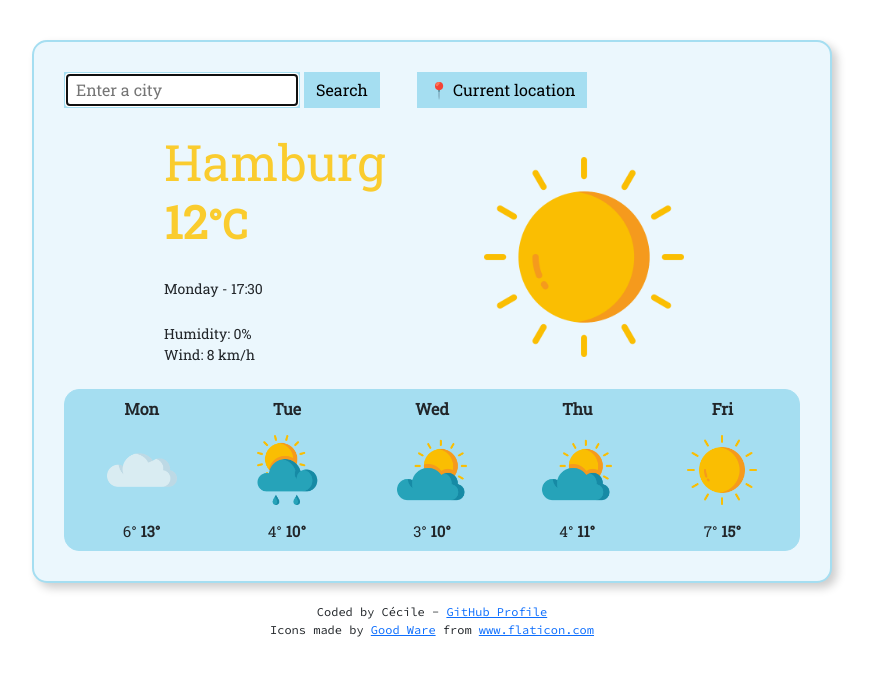
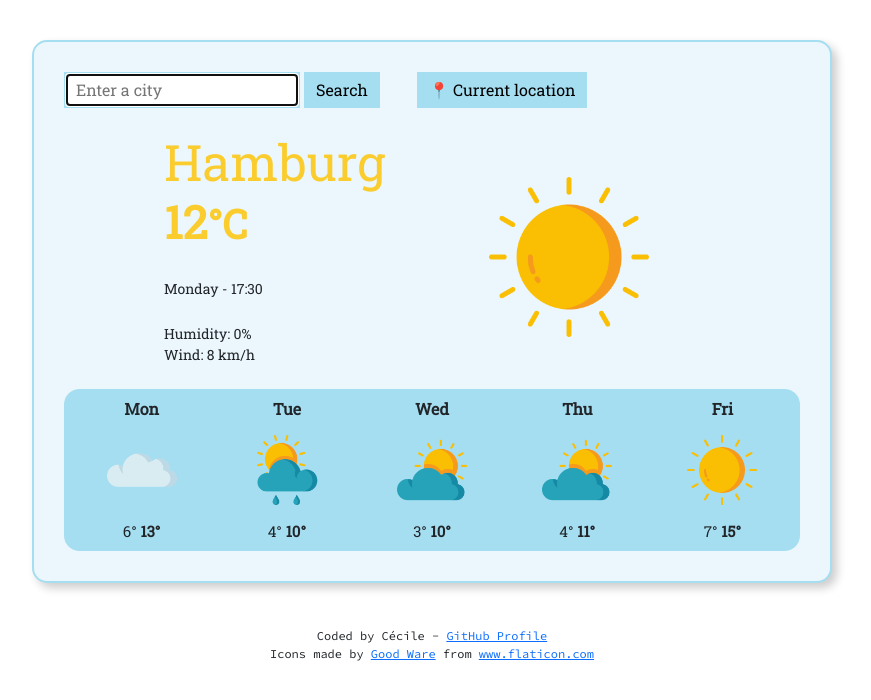
Before and after one commit to Cec-Adc/vanilla-weather-app, a plain HTML site: page index.html in a window 1280 px wide. Shown: the whole page, without its empty margins (208-1079 px from the left). Drawn offline with nearby package versions, Linux system fonts and the light colour scheme.

Commit message:
Styled the main icon

```diff
--- a/src/style.css
+++ b/src/style.css
@@ -78,10 +78,10 @@ h5 {
 }
 
 .sun-image {
-  left: 40px;
+  left: 45px;
   position: relative;
-  top: 25px;
-  width: 200px;
+  top: 45px;
+  width: 160px;
 }
 
 .card-next-days {
```
Also changed, not shown: index.html (+1 -0 lines).
